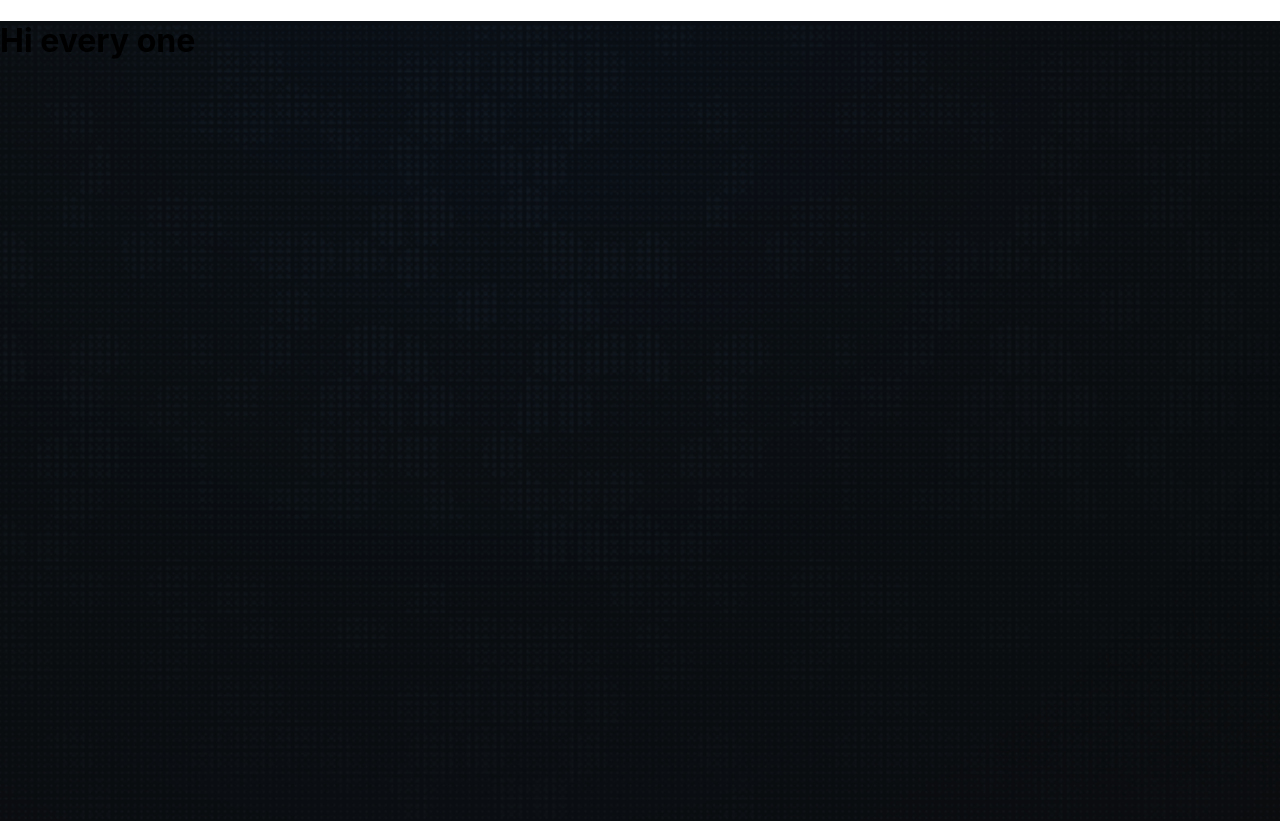
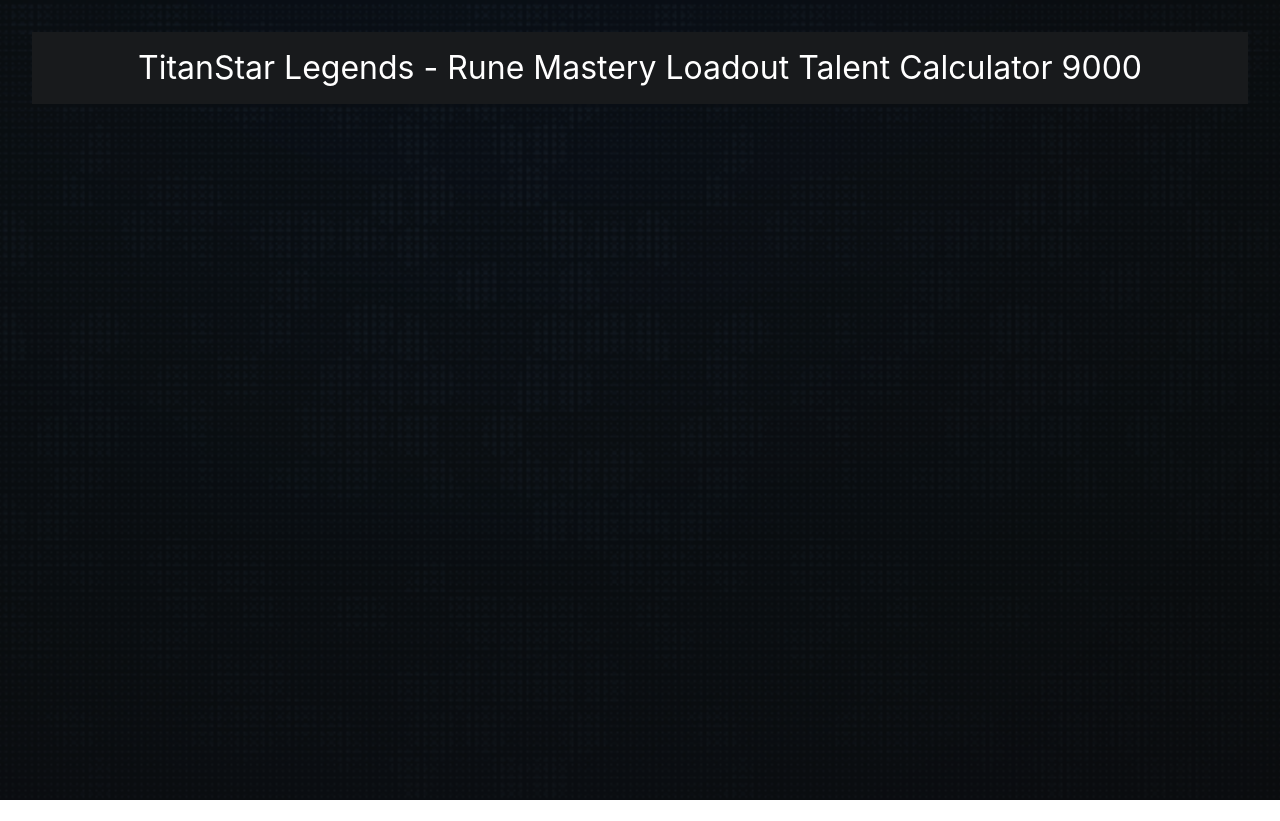
Before and after one commit to bcbrian/skill-tree, a React (Create React App) app: page / in a window 1280 px wide. After the commit the page ends 800 px from the top, so only its background shows below. Built offline with nearby package versions, Linux system fonts and the light colour scheme.

Commit message:
got the architecture for components and styling resolved

```diff
--- a/public/index.html
+++ b/public/index.html
@@ -24,7 +24,8 @@
       work correctly both with client-side routing and a non-root public URL.
       Learn how to configure a non-root public URL by running `npm run build`.
     -->
-    <title>React App</title>
+    <title>Skill Tree</title>
+    <link rel="stylesheet" href="https://cdnjs.cloudflare.com/ajax/libs/meyer-reset/2.0/reset.min.css" integrity="sha512-NmLkDIU1C/C88wi324HBc+S2kLhi08PN5GDeUVVVC/BVt/9Izdsc9SVeVfA1UZbY3sHUlDSyRXhCzHfr6hmPPw==" crossorigin="anonymous" />
   </head>
   <body>
     <noscript>You need to enable JavaScript to run this app.</noscript>
--- a/src/App.tsx
+++ b/src/App.tsx
@@ -6,7 +6,9 @@
 function App() {
   return (
     <div className="App">
-      <Header>Hi every one</Header>
+      <Header>
+        TitanStar Legends - Rune Mastery Loadout Talent Calculator 9000
+      </Header>
     </div>
   );
 }
--- a/src/components/Header/index.tsx
+++ b/src/components/Header/index.tsx
@@ -7,8 +7,10 @@
 
 export default function Header({ children, ...props }: HeaderProps) {
   return (
-    <div className="header__container">
-      <h1 className="header__text">{children}</h1>
+    <div className="header">
+      <div className="header__background">
+        <h1 className="header__text">{children}</h1>
+      </div>
     </div>
   );
 }
--- a/src/components/Header/styles.scss
+++ b/src/components/Header/styles.scss
@@ -1,6 +1,15 @@
 @import "../../styles/theme.scss";
 
 .header {
-  background-color: $secondary;
-  color: $text-light;
+  padding: $padding-size-xl;
+
+  &__background {
+    padding: $padding-size-lg;
+    background-color: $secondary;
+  }
+  &__text {
+    color: $text-light;
+    font-size: $font-size-lg;
+    text-align: center;
+  }
 }
--- a/src/styles/theme.scss
+++ b/src/styles/theme.scss
@@ -5,3 +5,22 @@
 $secondary-light: #5d5d5d;
 $secondary-dark: #1a1b1d;
 $text-light: #ffffff;
+
+$BASE: 4px;
+$font-size-xl: 12 * $BASE;
+$font-size-lg: 8 * $BASE;
+$font-size-md: 6 * $BASE;
+$font-size-sm: 4 * $BASE;
+$font-size-xs: 3 * $BASE;
+
+$padding-size-xl: 8 * $BASE;
+$padding-size-lg: 5 * $BASE;
+$padding-size-md: 3 * $BASE;
+$padding-size-sm: 2 * $BASE;
+$padding-size-xs: 1 * $BASE;
+
+$margin-size-xl: 8 * $BASE;
+$margin-size-lg: 5 * $BASE;
+$margin-size-md: 3 * $BASE;
+$margin-size-sm: 2 * $BASE;
+$margin-size-xs: 1 * $BASE;
```
Also changed, not shown: 2 other files (tests, documents, lock files or other folders).
